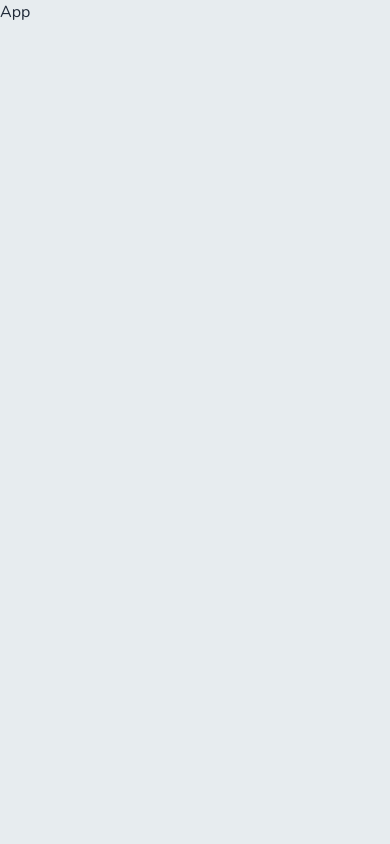
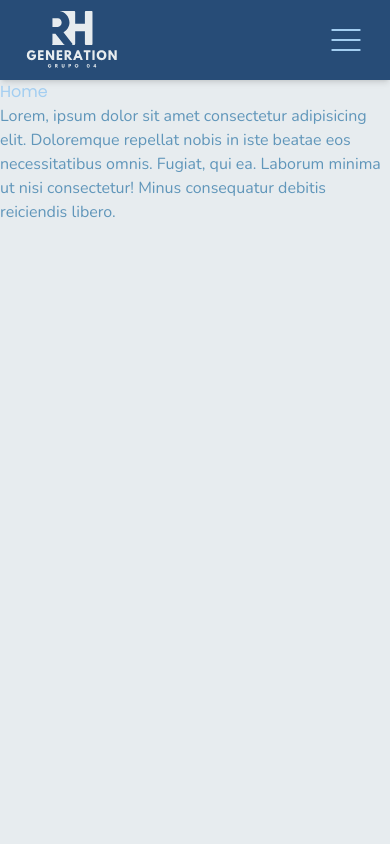
Before and after one commit to Grupo-4-Turma-Javascript-07/rh-frontend, a React (Vite) app: page / in a window 390 px wide. Shown: the top 844 px of the page. Built offline with nearby package versions, Linux system fonts and the light colour scheme.

Commit message:
feat: cria Navbar responsiva, estrutura inicial das seções principais e scroll suave

```diff
--- a/src/App.tsx
+++ b/src/App.tsx
@@ -1,6 +1,18 @@
+import Navbar from "./components/navbar/Navbar";
+import Home from "./pages/home/Home";
+import Servicos from "./pages/servicos/Servicos";
+import Sobre from "./pages/sobre/Sobre";
+
 function App() {
   return (
-    <div>App</div>
+    <>
+      <Navbar />
+      <main className="pt-20">
+        <Home />
+        <Sobre />
+        <Servicos />
+      </main>
+    </>
   )
 }
 
--- /dev/null
+++ b/src/components/navbar/Navbar.tsx
@@ -0,0 +1,65 @@
+import { ListIcon } from "@phosphor-icons/react"
+import { useState } from "react"
+import LogoRH from "../../assets/rh-logo.svg"
+
+function Navbar() {
+  const [open, setOpen] = useState(false)
+
+  return (
+    <nav className="fixed w-full bg-nav-footer shadow-md py-3.5 px-6 h-20 flex items-center justify-center z-50">
+      <div className="container flex items-center justify-between w-full">
+        <a href="#home">
+          <img src={LogoRH} alt="Logo RH" className="w-24 h-auto object-contain" />
+        </a>
+
+        <ul className="hidden md:flex items-center gap-6 text-background text-xl">
+          <li className="relative group hover:brightness-105">
+            <a href="#home" className="hover:text-azul-claro transition-colors duration-400">Home</a>
+            <span
+              className="absolute left-0 bottom-[-4px] w-full h-[2px] bg-azul-claro scale-x-0 origin-left transition-transform duration-400 ease-in-out group-hover:scale-x-100"
+            />
+          </li>
+          <li className="relative group hover:brightness-105">
+            <a href="#sobre" className="hover:text-azul-claro transition-colors duration-400">Sobre Nós</a>
+            <span
+              className="absolute left-0 bottom-[-4px] w-full h-[2px] bg-azul-claro scale-x-0 origin-left transition-transform duration-400 ease-in-out group-hover:scale-x-100"
+            />
+          </li>
+          <li className="relative group hover:brightness-105">
+            <a href="#servicos" className="hover:text-azul-claro transition-colors duration-400">Serviços</a>
+            <span
+              className="absolute left-0 bottom-[-4px] w-full h-[2px] bg-azul-claro scale-x-0 origin-left transition-transform duration-400 ease-in-out group-hover:scale-x-100"
+            />
+          </li>
+        </ul>
+
+        <button
+          className="md:hidden text-azul-claro text-3xl font-bold"
+          onClick={() => setOpen(!open)}
+          aria-label="Abrir menu"
+        >
+          <ListIcon size={40} weight="light" />
+        </button>
+      </div>
+
+      {open && (
+        <ul className="flex flex-col items-end gap-4 bg-nav-footer opacity-95 text-background text-xl px-6 py-4 md:hidden fixed top-20 right-0 z-40 shadow-md rounded-lg w-52">
+          <li className="relative w-full group hover:brightness-105">
+            <a href="#home" onClick={() => setOpen(false)} className="block hover:text-azul-claro transition-colors duration-400 text-right">Home</a>
+            <span className="block border-b border-slate-300 mt-2 w-full" />
+          </li>
+          <li className="relative w-full group hover:brightness-105">
+            <a href="#sobre" onClick={() => setOpen(false)} className="block hover:text-azul-claro transition-colors duration-400 text-right">Sobre Nós</a>
+            <span className="block border-b border-slate-300 mt-2 w-full" />
+          </li>
+          <li className="relative w-full group hover:brightness-105">
+            <a href="#servicos" onClick={() => setOpen(false)} className="block hover:text-azul-claro transition-colors duration-400 text-right">Serviços</a>
+            <span className="block border-b border-slate-300 mt-2 w-full" />
+          </li>
+        </ul>
+      )}
+    </nav>
+  )
+}
+
+export default Navbar
--- a/src/index.css
+++ b/src/index.css
@@ -11,6 +11,10 @@
   --font-family-texto: 'Nunito', 'Segoe UI', 'Roboto', 'Helvetica Neue', sans-serif;
 }
 
+html {
+  @apply scroll-smooth;
+}
+
 body {
   background-color: var(--color-background);
   font-family: var(--font-family-texto);
--- /dev/null
+++ b/src/pages/home/Home.tsx
@@ -0,0 +1,12 @@
+function Home() {
+  return (
+    <>
+      <section id="home" className="min-h-screen scroll-mt-20">
+        <h1 className="text-azul-claro">Home</h1>
+        <p className="text-azul-medio">Lorem, ipsum dolor sit amet consectetur adipisicing elit. Doloremque repellat nobis in iste beatae eos necessitatibus omnis. Fugiat, qui ea. Laborum minima ut nisi consectetur! Minus consequatur debitis reiciendis libero.</p>
+      </section>
+    </>
+  )
+}
+
+export default Home
--- /dev/null
+++ b/src/pages/servicos/Servicos.tsx
@@ -0,0 +1,10 @@
+function Servicos() {
+  return (
+    <div id="servicos" className="min-h-screen scroll-mt-20">
+      <h2 className="text-azul-claro">Serviços</h2>
+      <p className="text-azul-medio">Lorem ipsum dolor sit amet consectetur adipisicing elit. Doloremque repellat nobis in iste beatae eos necessitatibus omnis. Fugiat, qui ea. Laborum minima ut nisi consectetur! Minus consequatur debitis reiciendis libero.</p>
+    </div>
+  )
+}
+
+export default Servicos
--- /dev/null
+++ b/src/pages/sobre/Sobre.tsx
@@ -0,0 +1,11 @@
+function Sobre() {
+  return (
+    <div id="sobre" className="min-h-screen scroll-mt-20">
+      <p>
+        Lorem ipsum, dolor sit amet consectetur adipisicing elit. Corporis quod explicabo voluptas et, repellendus nisi delectus necessitatibus enim maxime ipsa ratione nobis illo sit rem error. Recusandae ea iure iusto.
+      </p>
+    </div>
+  )
+}
+
+export default Sobre
```
Also changed, not shown: src/assets/rh-logo.svg (added).
